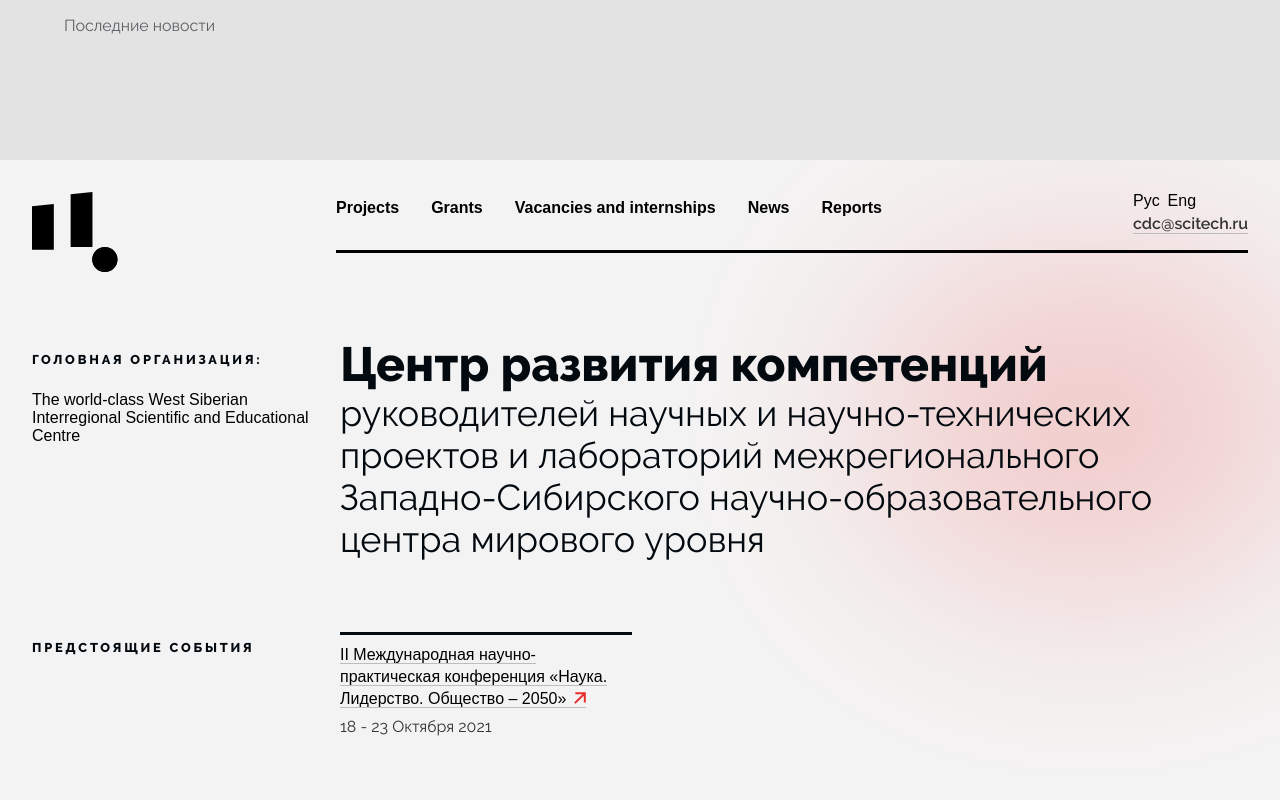
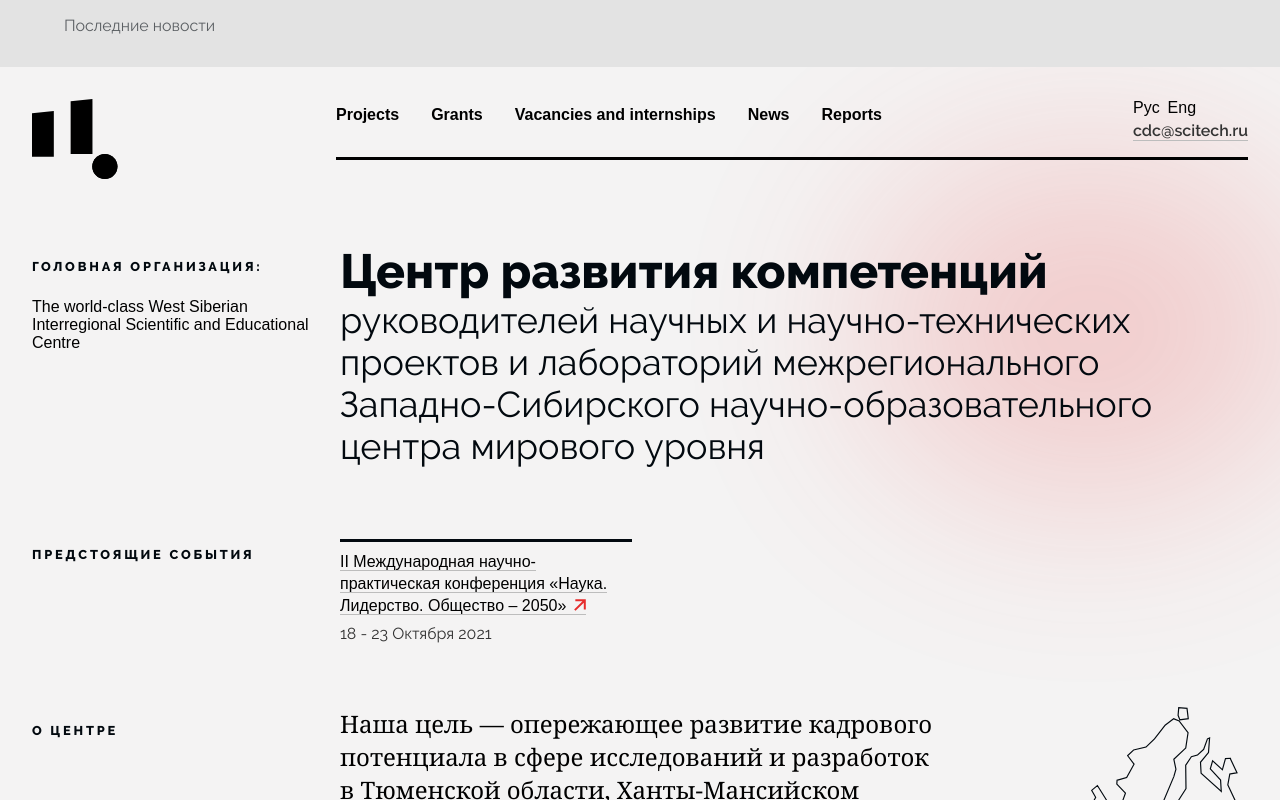
Before and after one commit to Atlantis3221/scitech, a Next.js app: page /1/ in a window 1280 px wide. Shown: the top 800 px of the page. Built offline with nearby package versions, Linux system fonts and the light colour scheme; no server answers; the database is empty.

Commit message:
add: fixes

```diff
--- a/components/newsLine/newsLine.js
+++ b/components/newsLine/newsLine.js
@@ -14,9 +14,9 @@ export function NewsLine() {
         </li>
         <li className='i3_9'>
           <ul
-            style={{
-              minHeight: "10rem"
-            }}
+            // style={{
+            //   minHeight: "10rem"
+            // }}
             className='g3 newsLine_list'>
             <NewsLineWidget />
           </ul>
```
